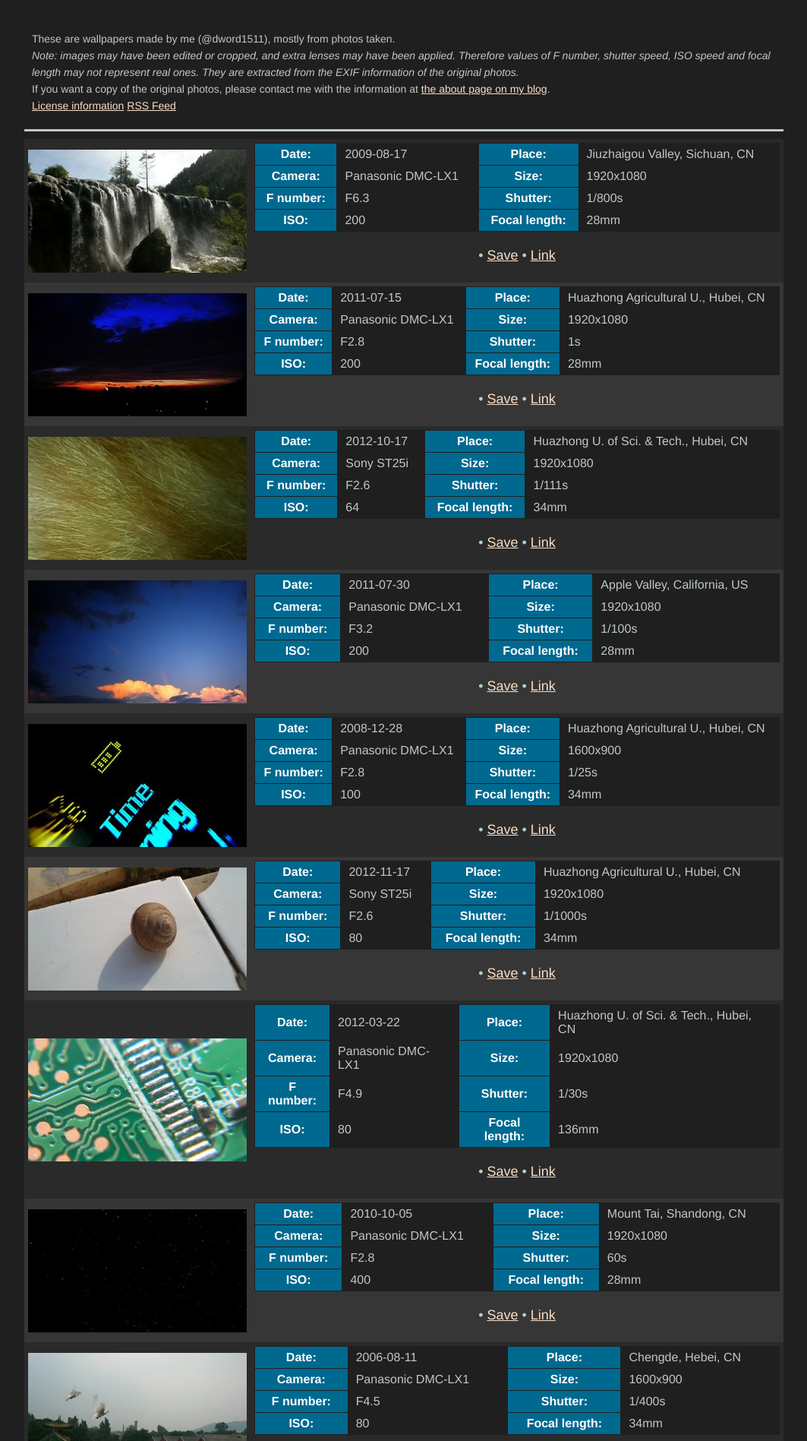
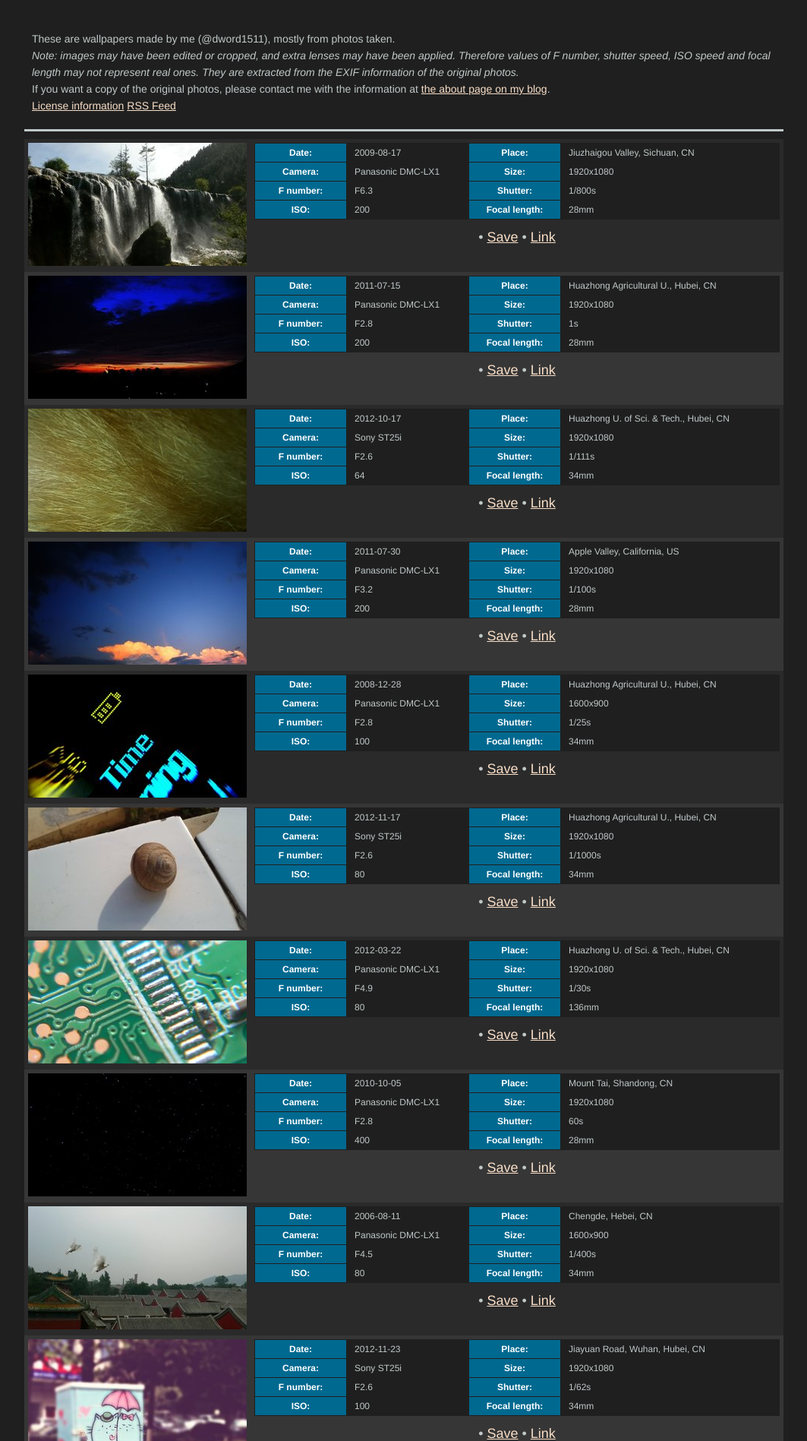
Before and after one commit to dword1511/WPFactory, a PHP site: page / in a window 1280 px wide. Shown: the part 95-1992 px from the top of the page at 76% size, without its empty margins (108-1171 px from the left). Run offline with PHP 8.4, Linux system fonts and the light colour scheme.

Commit message:
Minor adjustments.

```diff
--- a/css/decoder-lite.css
+++ b/css/decoder-lite.css
@@ -21,6 +21,7 @@
   text-align: center;
   vertical-align: middle;
   font-size: 18px;
+  margin: 12px;
 }
 
 img {
@@ -44,7 +45,8 @@
 table.shrink {
   width: auto;
   margin: 0;
-  font-size: 11px;
+  font-size: 12px;
+  vertical-align: middle;
 }
 
 table.emptybg {
@@ -53,19 +55,29 @@
 
 tr.even {
   background: #2a2a2a;
-  font-size: 11px;
+  font-size: 12px;
   margin: 0;
+  vertical-align: top;
 }
 
 tr.odd {
   background: #363636;
-  font-size: 11px;
+  font-size: 12px;
   margin: 0;
+  vertical-align: top;
 }
 
 th, td {
   padding: 5px 10px;
   border: 1px solid #1f1f1f;
+}
+
+th {
+  width: 100px;
+}
+
+td.left {
+  width: 140px;
 }
 
 td.shrink {
--- a/index.php
+++ b/index.php
@@ -1,3 +1,4 @@
+<!DOCTYPE html PUBLIC "-//W3C//DTD XHTML 1.0 Strict//EN" "http://www.w3.org/TR/xhtml1/DTD/xhtml1-strict.dtd">
 <html xmlns="http://www.w3.org/1999/xhtml" lang="zh-CN">
 <head>
   <meta http-equiv="Content-Type" content="text/html;charset=UTF-8" />
@@ -72,27 +73,27 @@
       <tbody>
         <tr>
           <th title="yyyy-mm-dd in UTC+8">Date:</th>
-          <td>'.$date.'</td>
+          <td class="left">'.$date.'</td>
           <th title="last 2 letters are country code">Place:</th>
-          <td>'.$place.'</td>
+          <td class="right">'.$place.'</td>
         </tr>
         <tr>
-          <th title="make & model">Camera:</th>
-          <td>'.$cam.'</td>
+          <th title="make &amp; model">Camera:</th>
+          <td class="left">'.$cam.'</td>
           <th title="width x height, pixels">Size:</th>
-          <td>'.$res.'</td>
+          <td class="right">'.$res.'</td>
         </tr>
         <tr>
           <th>F number:</th>
-          <td>'.$fnum.'</td>
+          <td class="left">'.$fnum.'</td>
           <th title="exposure time">Shutter:</th>
-          <td>'.$shut.'</td>
+          <td class="right">'.$shut.'</td>
         </tr>
         <tr>
           <th>ISO:</th>
-          <td>'.$iso.'</td>
+          <td class="left">'.$iso.'</td>
           <th title="in full frame (35mm) unless otherwise specified">Focal length:</th>
-          <td>'.$f35mm.'</td>
+          <td class="right">'.$f35mm.'</td>
         </tr>
       </tbody>
     </table>
```
